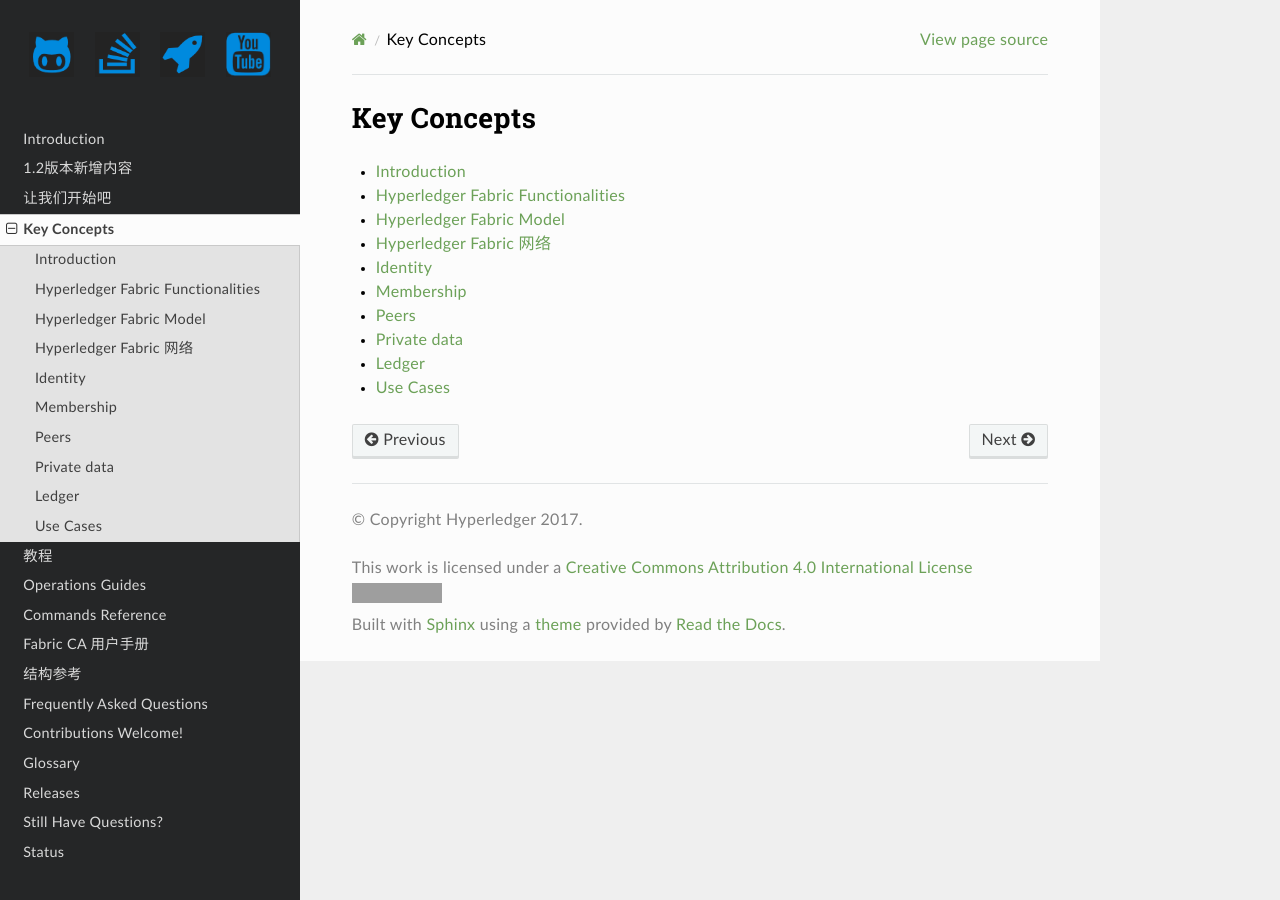
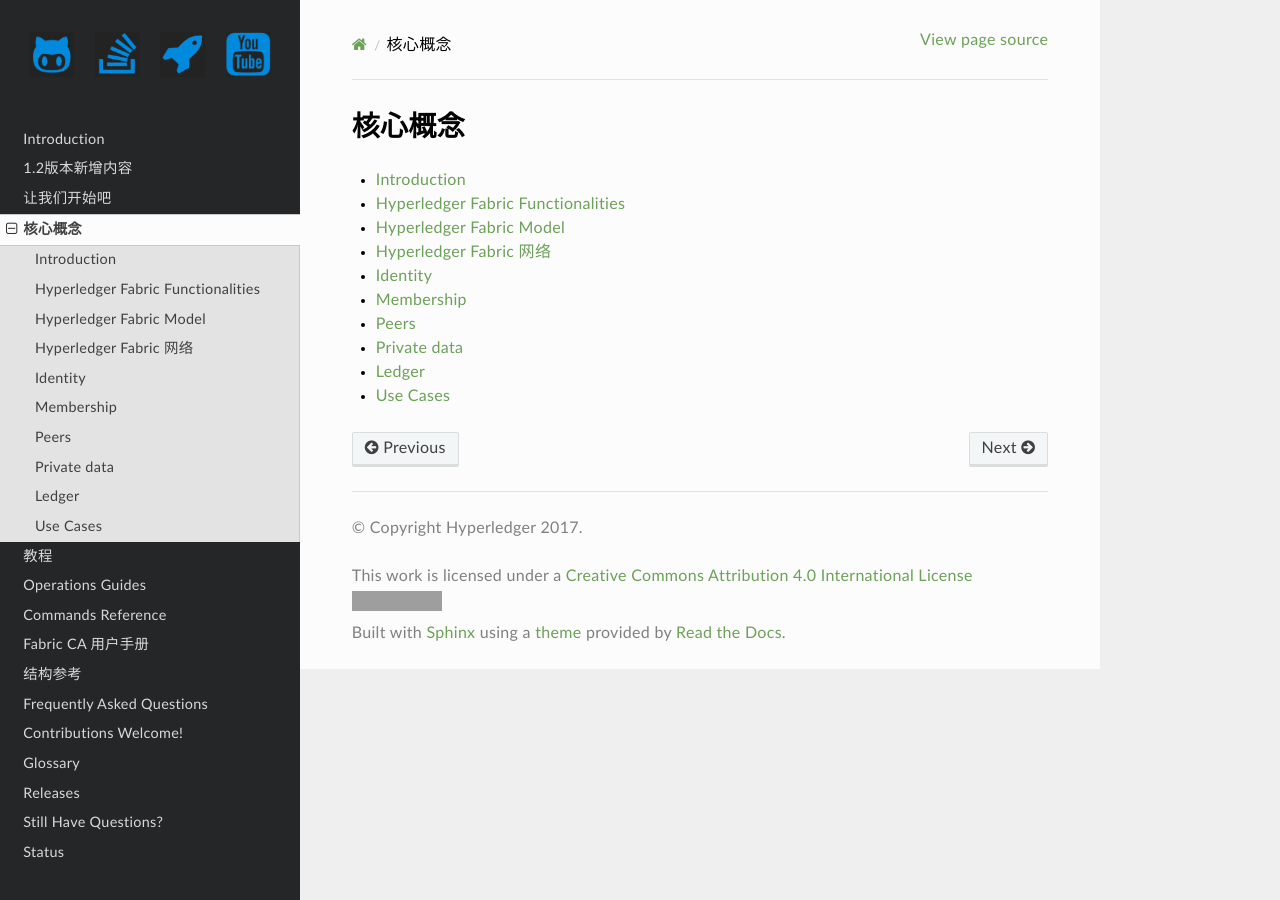
Before and after one commit to MangoDowner/hyperledger-fabric-docs-zh_CN, a Sphinx documentation site: the page built from source/key_concepts.rst, in a window 1280 px wide. Built offline with Sphinx 7.4.7 and the Read the Docs theme 2.0.0, drawn with Linux system fonts in a browser that asks for light colours; formulas are drawn with MathJax 3; grey boxes are pictures that could not be loaded.

Commit message:
汉化《核心概念》（Key Concepts）

```diff
--- a/source/key_concepts.rst
+++ b/source/key_concepts.rst
@@ -1,4 +1,4 @@
-Key Concepts
+核心概念
 ============
 
 .. toctree::
```
